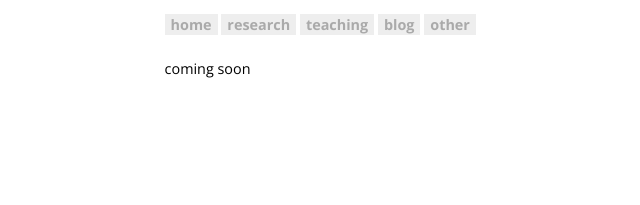
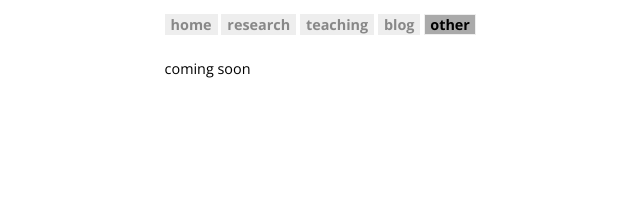
Before and after one commit to sefakilic/sefakilic.github.io, a Jekyll site: the page built from other.html, in a window 1280 px wide. Shown: the top 205 px of the page, without its empty margins (173-813 px from the left). Built offline with Jekyll 4.4.1, drawn with Linux system fonts in a browser that asks for light colours; nearby versions of some CDN libraries; Markdown is read by kramdown in place of the engine named in the settings.

Commit message:
active href

```diff
--- a/_layouts/default.html
+++ b/_layouts/default.html
@@ -4,7 +4,7 @@
     <meta charset="utf-8">
     <meta http-equiv="X-UA-Compatible" content="IE=edge,chrome=1">
     <title>{{ page.title }}</title>
-    <meta name="viewport" content="width=device-width, inital-scale=1">
+    <meta name="viewport" content="width=device-width">
 
     <link href='http://fonts.googleapis.com/css?family=Open+Sans:400,400italic,700,700italic&subset=latin,latin-ext' rel='stylesheet' type='text/css'>
 
@@ -14,12 +14,15 @@
     <!-- Custom CSS -->
     <link rel="stylesheet" href="/css/main.css">
 
+    <!-- jquery -->
+    <script src="http://code.jquery.com/jquery-1.11.0.min.js"></script>
+
   </head>
   <body>
 
     <div class="site">
       <div class="header">
-        <a class="extra" href="/">home</a>
+        <a class="extra" href="/index.html">home</a>
         <a class="extra" href="/research.html">research</a>
         <a class="extra" href="/teaching.html">teaching</a>
         <a class="extra" href="/blog.html">blog</a>
--- a/css/main.css
+++ b/css/main.css
@@ -102,10 +102,15 @@ a:visited { color: #a0a; }
 }
 
 .header a.extra {
-  color: #aaa;
+  color: #888;
 }
 
 .header a.extra:hover {
+  color: #000;
+}
+
+.header a.extra.active {
+  background-color: #aaa;
   color: #000;
 }
 
```
Also changed, not shown: other parts of _layouts/default.html (+7 -1 lines).
